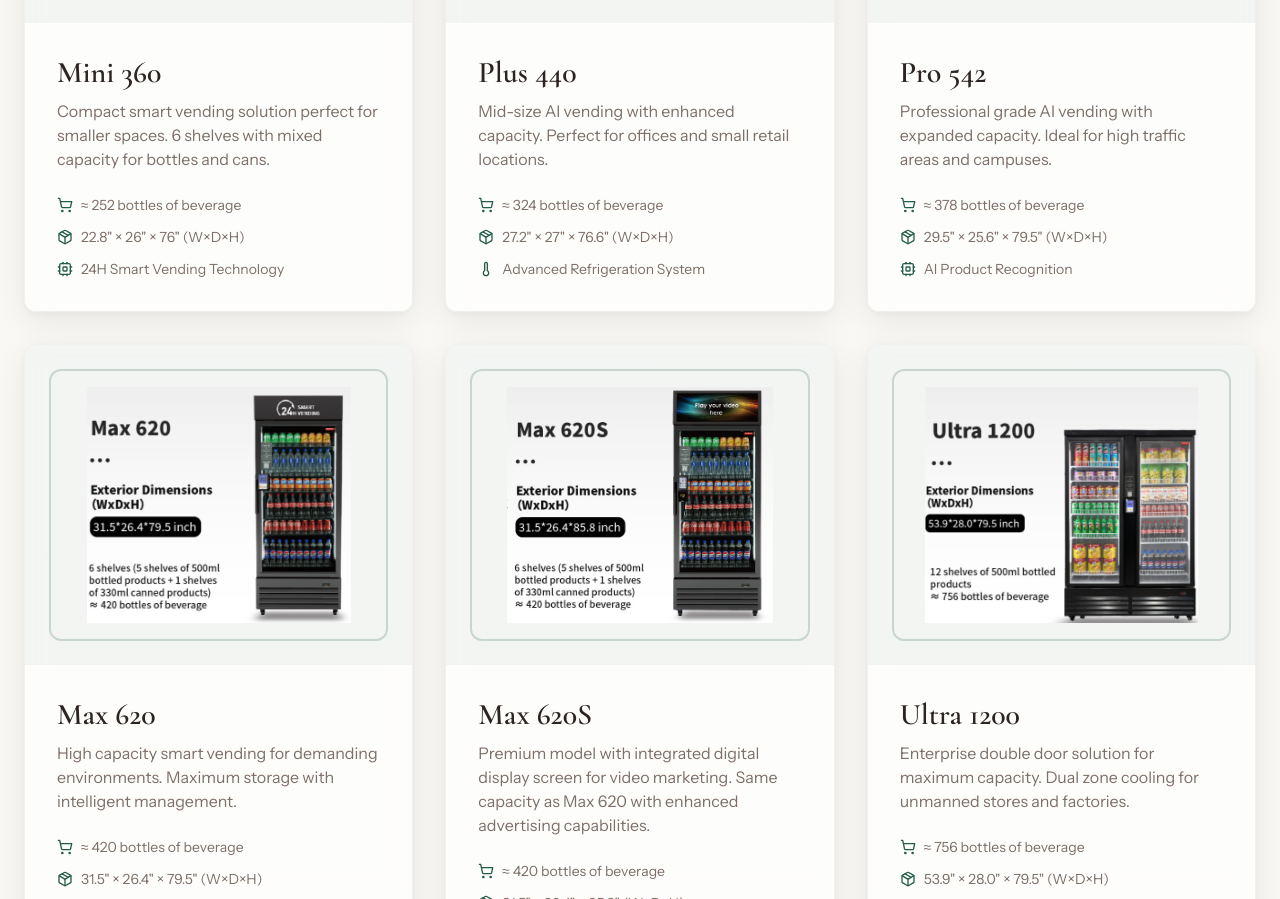
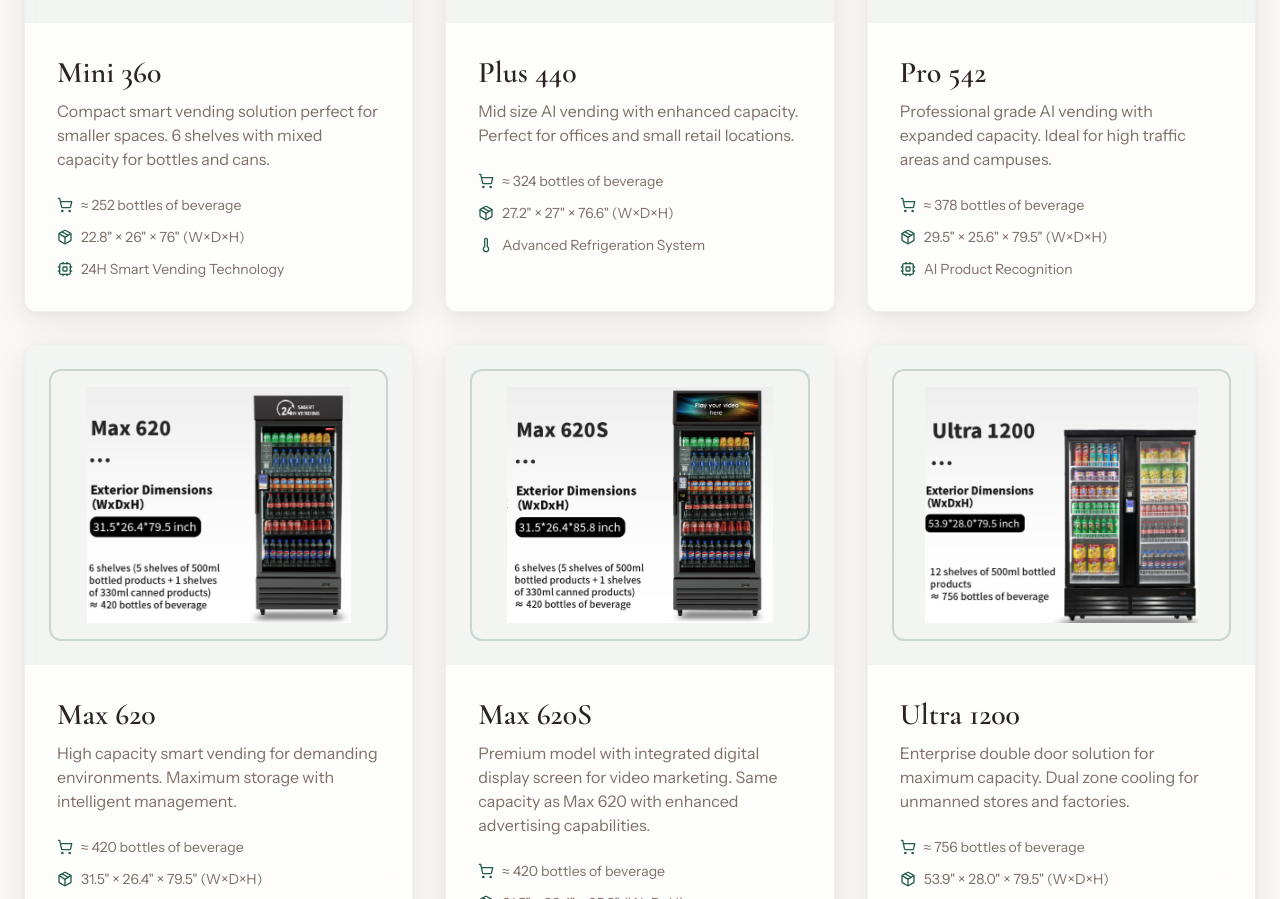
Before and after one commit to devs-10pt/Jaxvendingsolutions.com, a React (Vite) app in the folder webapp/: page /machines in a window 1280 px wide. Shown: the part 1364-2263 px from the top of the page. Built offline with nearby package versions, Linux system fonts and the light colour scheme.

Commit message:
Update webapp/src/pages/Machines.tsx

```diff
--- a/webapp/src/pages/Machines.tsx
+++ b/webapp/src/pages/Machines.tsx
@@ -218,9 +218,7 @@ const Machines = () => {
                     <h3 className="text-xl sm:text-2xl lg:text-3xl font-display font-semibold mb-2 text-foreground">
                       Plus 440
                     </h3>
-                    <p className="text-sm sm:text-base text-muted-foreground leading-relaxed mb-3 sm:mb-4">
-                      Mid-size AI vending with enhanced capacity. Perfect for offices and small retail locations.
-                    </p>
+                    <p className="text-sm sm:text-base text-muted-foreground leading-relaxed mb-3 sm:mb-4">Mid size AI vending with enhanced capacity. Perfect for offices and small retail locations.</p>
                   </div>
                   <div className="space-y-2 sm:space-y-3 text-xs sm:text-sm text-muted-foreground">
                     <div className="flex items-center gap-2">
```
